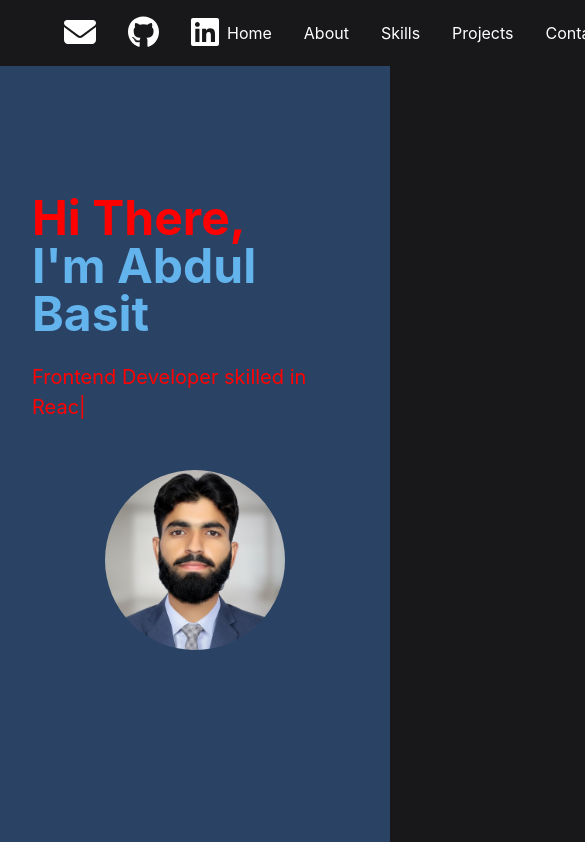
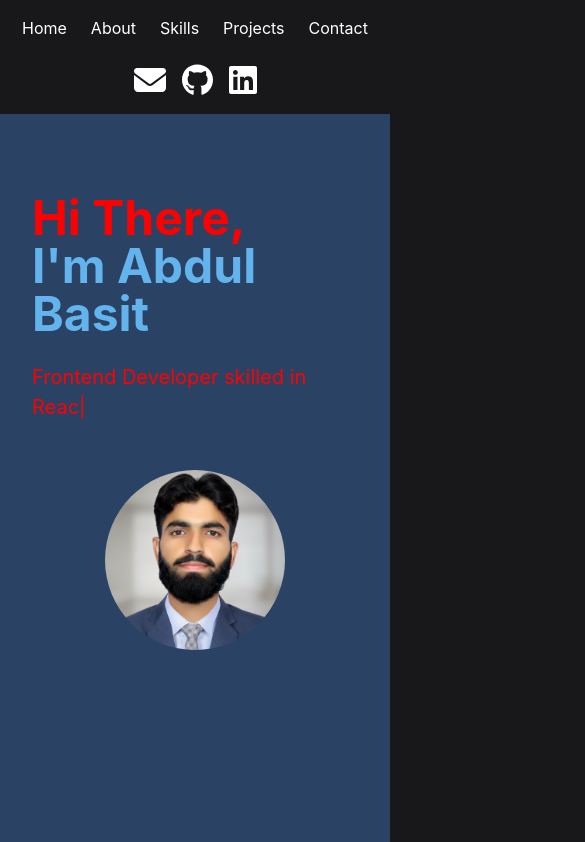
Before and after one commit to Basit6117/portfolio, a React (Create React App) app: page / in a window 390 px wide. Shown: the top 842 px of the page, 585 px wide, since content can reach past the window. Built offline with nearby package versions, Linux system fonts and the light colour scheme.

Commit message:
added fully responsiveness

```diff
--- a/src/components/Card.js
+++ b/src/components/Card.js
@@ -10,9 +10,9 @@ const Card = ({ title, description, imageSrc,livePreview }) => {
        <Image
         src={imageSrc}
     width="100%"
-    height="200px"   // fixed height
-    objectFit="cover" // makes the image cover the area
-    objectPosition="center" // adjust which part is shown
+    height="200px"
+    objectFit="cover"
+    objectPosition="center"
        />
       <VStack spacing={3}  p={4} align="stretch">
         <Heading>{title}</Heading>
--- a/src/components/ContactMeSection.js
+++ b/src/components/ContactMeSection.js
@@ -57,7 +57,12 @@ const LandingSection = () => {
       data-scroll data-scroll-speed="-.01"
       borderRadius="1.5% 1.5% 0 0"
     >
-      <VStack w="1024px" p={32} alignItems="center">
+      <VStack
+        w={{ base: "95vw", md: "90vw", lg: "1024px" }}
+       p={{ base: 4, md: 8, lg: 32 }}
+
+      alignItems="center"
+      >
         <Heading as="h1" id="contactme-section">
           Contact me
         </Heading>
--- a/src/components/Education.jsx
+++ b/src/components/Education.jsx
@@ -27,8 +27,10 @@ const Education = () => {
     borderRadius="1.5% 1.5% 0 0"
     minHeight="100vh"
     width="100%"
-    align="stretch"
-    textAlign="center"
+  align="stretch"
+  textAlign="center"
+  py={{ base: 8, md: 16 }}
+  px={{ base: 4, md: 8 }}
     data-scroll data-scroll-speed="-.1"
     >
     <Heading id="about-section">My Education </Heading>
@@ -36,9 +38,9 @@ const Education = () => {
         studies.map((element, index) =>(
     <Box
 display="flex"
-  flexDirection={{ base: "column", md: "row" }}
-  maxW={{ base: "90%", md: "900px" }}
-  w="100%"
+      flexDirection={{ base: "column", md: "row" }}
+      maxW={{ base: "100%", md: "900px" }}
+      w="100%"
   overflow="hidden"
   borderWidth="1px"
   borderRadius="lg"
--- a/src/components/Footer.js
+++ b/src/components/Footer.js
@@ -11,7 +11,7 @@ const Footer = () => {
           color="white"
           justifyContent="center"
           alignItems="center"
-          maxWidth="1024px"
+          // maxWidth="1024px"
           height={16}
         >
           <p>Abdul Basit • © 2025</p>
--- a/src/components/Header.js
+++ b/src/components/Header.js
@@ -1,11 +1,10 @@
-// import React, { useEffect, useRef } from "react";
 import { FontAwesomeIcon } from "@fortawesome/react-fontawesome";
 import { faEnvelope } from "@fortawesome/free-solid-svg-icons";
 import {
   faGithub,
   faLinkedin,
 } from "@fortawesome/free-brands-svg-icons";
-import { Box, HStack } from "@chakra-ui/react";
+import { Box, Flex, HStack } from "@chakra-ui/react";
 
 const socials = [
   {
@@ -36,45 +35,64 @@ const Header = () => {
   };
 
   return (
-    <Box
+<Flex
+  as="nav"
   position="fixed"
   top={0}
   left={0}
   right={0}
-      translateY={0}
-      transitionProperty="transform"
-      transitionDuration=".3s"
-      transitionTimingFunction="ease-in-out"
   backgroundColor="#18181b"
+  color="white"
   zIndex={1000}
+  py={4}
 >
-      <Box color="white" maxWidth="1280px" margin="0 auto">
+  <Box maxW="1280px" mx="auto" w="100%" px={{ base: 4, md: 16 }}>
     <HStack
-          px={16}
-          py={4}
       justifyContent="space-between"
       alignItems="center"
+      flexWrap="wrap"
     >
-          <nav>
-            <HStack spacing={8}>
-              {socials.map((element, index) => {
-                return <a key={index} href={element.url}>{<FontAwesomeIcon icon={element.icon} size="2x"  />}</a>
-              })}
-              </ HStack>
-          </nav>
-          <nav>
-            <HStack spacing={8}>
+      {/* Left-side social icons - hidden on mobile */}
+      <HStack spacing={4} display={{ base: "none", md: "flex" }}>
+        {socials.map((element, index) => (
+          <a key={index} href={element.url}>
+            <FontAwesomeIcon icon={element.icon} size="2x" />
+          </a>
+        ))}
+      </HStack>
+
+      {/* Menu links */}
+      <HStack
+        spacing={6}
+        flexWrap="wrap"
+        justifyContent={{ base: "center", md: "flex-end" }}
+        w={{ base: "100%", md: "auto" }}
+      >
         <a href="#home-section">Home</a>
         <a href="#about-section">About</a>
         <a href="#skills-section">Skills</a>
-              <a onClick={(projects)=>handleClick} href="#projects-section">Projects</a>
+        <a href="#projects-section">Projects</a>
         <a href="#contactme-section">Contact</a>
+      </HStack>
 
+      {/* Mobile socials below menu */}
+      <HStack
+        spacing={4}
+        display={{ base: "flex", md: "none" }}
+        justifyContent="center"
+        w="100%"
+        mt={4}
+      >
+        {socials.map((element, index) => (
+          <a key={index} href={element.url}>
+            <FontAwesomeIcon icon={element.icon} size="2x" />
+          </a>
+        ))}
       </HStack>
-          </nav>
     </HStack>
   </Box>
-    </Box>
+</Flex>
+
   );
 };
 export default Header;
--- a/src/components/Skills.jsx
+++ b/src/components/Skills.jsx
@@ -1,4 +1,3 @@
-import React from 'react'
 import {
   Card,
   CardHeader,
@@ -16,48 +15,56 @@ import { RiTailwindCssFill } from "react-icons/ri";
 const skills = [
     {
         name: "HTML",
+        id: 1,
         icon: <FaHtml5 />,
         color: "#E34F26",
         percentage: 80
     },
         {
         name: "CSS",
+        id: 2,
         icon: <FaCss3 />,
         color: "#1572B6",
         percentage: 70
     },
         {
         name: "JavaScript",
+        id: 3,
         icon: <FaJs />,
         color: "#F7DF1E",
         percentage: 60
     },
         {
         name: "React",
+        id: 4,
         icon: <FaReact />,
         color: "#61DAFB",
         percentage: 75
     },
         {
         name: "Tailwind",
+        id: 5,
         icon: <RiTailwindCssFill />,
         color: "#06B6D4",
         percentage: 60
     },
                 {
         name: "Bootstrap",
+        id: 6,
         icon: <FaBootstrap />,
         color: "#7952B3",
         percentage: 70
     },
             {
         name: "Git & Github",
+        id: 7,
         icon: <FaGithub />,
         color: "#181717",
         percentage: 60
     },
             {
         name: "Python",
+        id: 8,
         icon: <FaPython />,
         color: "#3776AB",
         percentage: 50
@@ -77,21 +84,26 @@ const Skills = () => {
             Skills & Abilities
         </Heading>
        <Grid
-        display="grid"
-        gridTemplateColumns={{
-         base: "1fr",
-         md: "repeat(2, 1fr)",
-         lg: "repeat(2, 1fr)",}}
-         gap={6}>
+           templateColumns={{
+            base: "1fr",        // mobile → 1 card per row
+            md: "repeat(2, 1fr)" // tablet & large → 2 cards per row
+            }}
+            gap={{ base: 4, md: 6 }}
+            justifyContent="center"
+            px={{ base: 4, md: 16 }}
+          >
         {
-            skills.map((skill, index) =>(
+            skills.map((skill) =>(
 
                  <Card
-        maxW="600px"
-        p={0}
+        w="100%"
+        maxW={{ base: "100%", md: "500px", lg: "550px" }}
+        mx="auto"
+        p={{ base: 4, md: 6 }}
         boxShadow="md"
         borderRadius="lg"
         backgroundColor="#0b1a40"
+        key={skill.id}
       >
         <CardHeader>
           <Heading size="md" color="white" display="flex" alignItems="center" gap={2} pb={2}>
```
Lines whose indentation alone changed are shown as unchanged.
